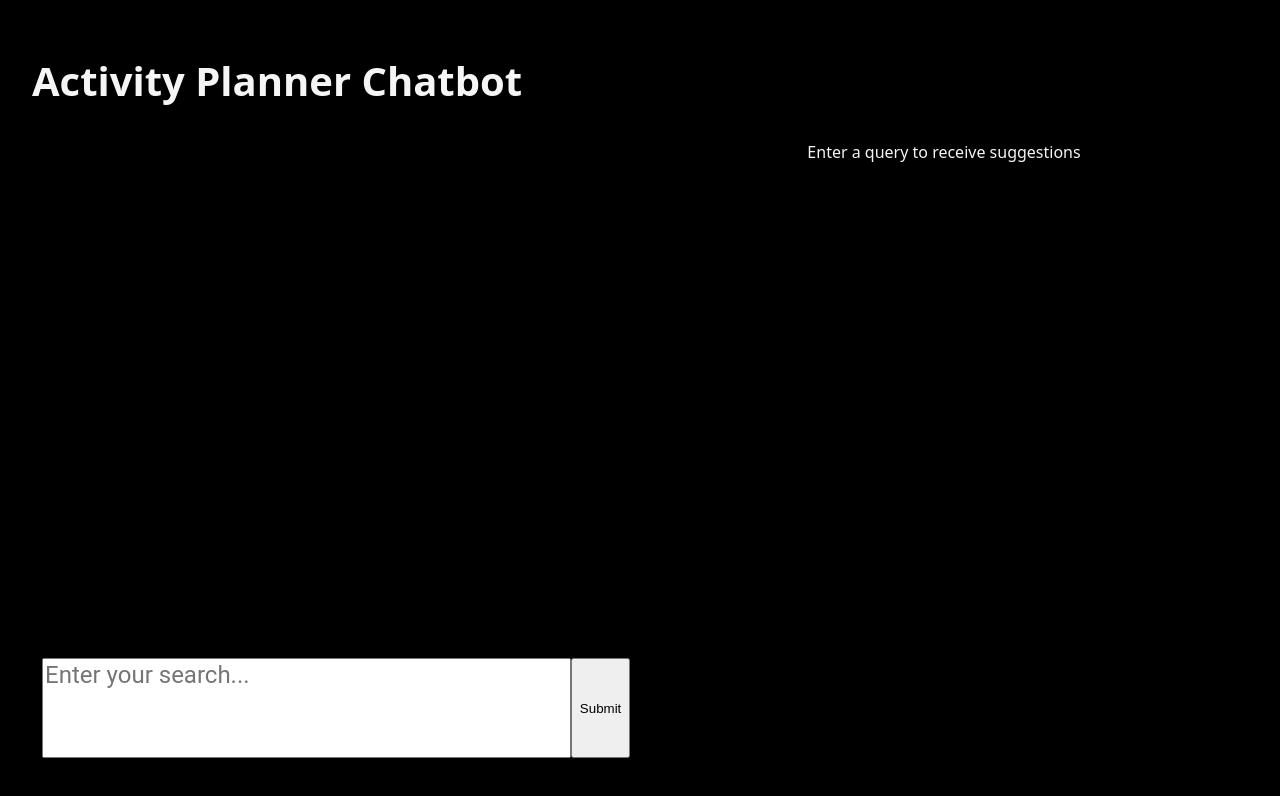
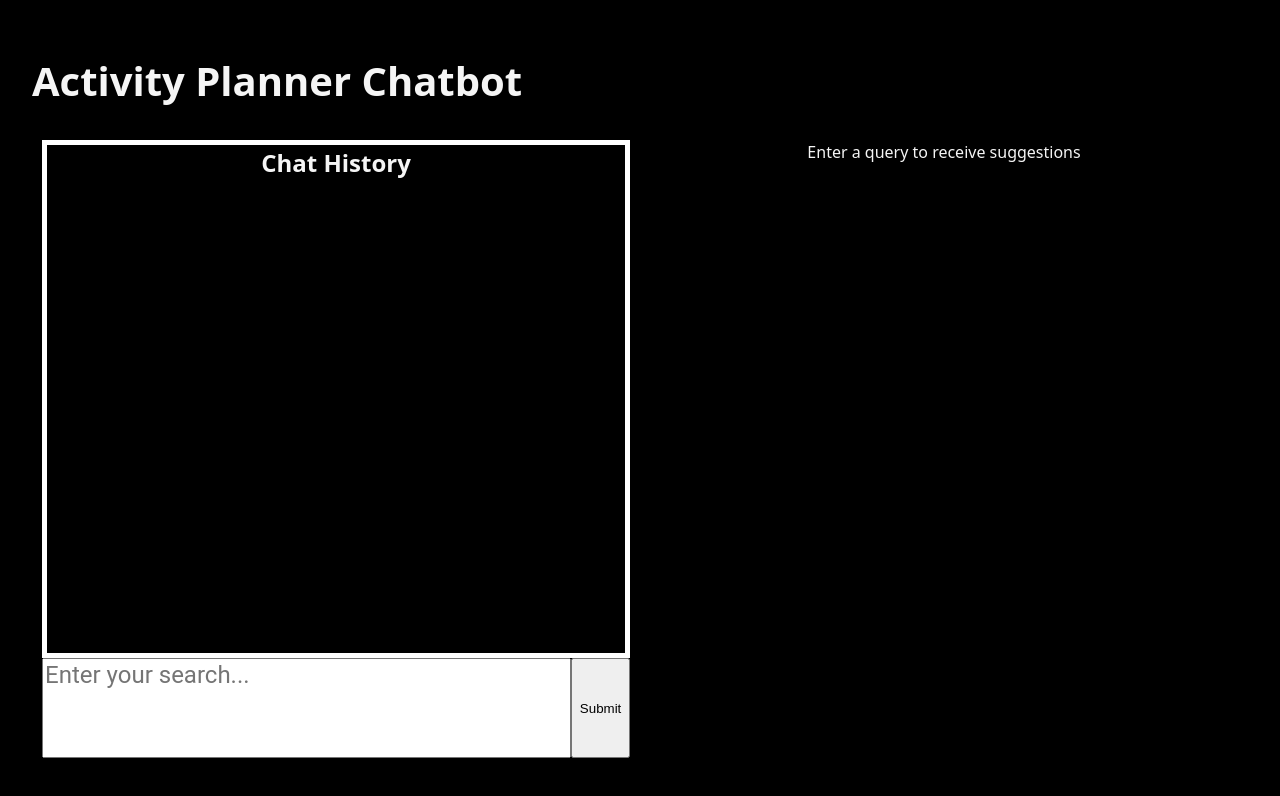
Before and after one commit to kendrickgolden/activity-planner, a React (Vite) app in the folder client/: page / in a window 1280 px wide. Shown: the top 796 px of the page. Built offline with nearby package versions, Linux system fonts and the light colour scheme.

Commit message:
record user searches and display as chat history

```diff
--- /dev/null
+++ b/client/src/Chatbox/ChatHistory.css
@@ -0,0 +1,21 @@
+#chat_history {
+  width: 100%;
+  height: calc(100% - 100px);
+  border: 5px solid white;
+}
+
+#chat_history h2 {
+  width: 100%;
+  text-align: center;
+  height: 50px;
+  margin: 0;
+}
+
+#message_log {
+  width: 100%;
+  height: calc(100% - 50px);
+  overflow-y: scroll;
+  padding: 10px;
+  font-family: "Roboto", sans-serif;
+  font-size: 1.5rem;
+}
--- /dev/null
+++ b/client/src/Chatbox/ChatHistory.jsx
@@ -0,0 +1,18 @@
+import "./ChatHistory.css";
+function ChatHistory({ convo }) {
+  const message = convo.map((text, index) => {
+    return (
+      <div className="message" key={index}>
+        {text}
+      </div>
+    );
+  });
+
+  return (
+    <div id="chat_history">
+      <h2>Chat History</h2>
+      <div id="message_log">{message}</div>
+    </div>
+  );
+}
+export default ChatHistory;
--- a/client/src/Chatbox/Chatbox.jsx
+++ b/client/src/Chatbox/Chatbox.jsx
@@ -1,76 +1,44 @@
 import { useEffect, useState } from "react";
-import { useJsApiLoader, Autocomplete } from "@react-google-maps/api";
+import ChatHistory from "./ChatHistory";
 
 import "./Chatbox.css";
 const libraries = ["places"];
 
-function Input({suggestions, setSuggestions, setNumVenues}) {
-  /*const [city,setCity] = useState('');*/
+function Input({ suggestions, setSuggestions, setNumVenues }) {
   const [search, setSearch] = useState("");
+  //store user and GPT responses as list
+  const [convo, setConvo] = useState([]);
 
+  //display text as typed
   const updateSearch = (event) => {
     event.preventDefault();
     setSearch(event.target.value);
   };
 
-  const findSuggestions = async (event) => {
+  //send query to Open AI for conversion and return places query results
+  const processSearch = async (event) => {
     event.preventDefault();
+    setConvo((prevText) => [...prevText, search]);
+    setSearch("");
+
     const response = await fetch(
       `http://localhost:5000/api/places?query=${search}`
     );
 
     const data = await response.json();
 
-
     if (data) {
       setSuggestions(Object.values(data));
-      setNumVenues(data.length)
-      console.log(data);
-    //  console.log(data.length)
+      setNumVenues(data.length);
+
+      // console.log(data);
     }
   };
 
-  /* useEffect(() => {
-      findSuggestions()
-    }, [search]);*/
-
-  /*const { isLoaded } = useJsApiLoader({
-        googleMapsApiKey: 'AIzaSyDV9vvgvCz9W2YmXQHTcf_4lU93hCulmbU',
-        libraries,
-      });
-
-      const onPlaceChanged = (autocomplete) => {
-        const place = autocomplete.getPlace();
-        if (!place || !place.address_components) return;
-
-        const currentCity = place.address_components.find(component =>
-          component.types.includes('locality')
-        );
-
-        const currentCountry = place.address_components.find(component =>
-          component.types.includes('country')
-        );
-
-        const selectedCity = currentCity?.long_name || place.name;
-        const selectedCountry = currentCountry?.long_name || '';
-
-        setCity(`${selectedCity}, ${selectedCountry}`);
-      };*/
-
-  /* if (!isLoaded) return <p>Loading...</p>;*/
-
   return (
     <div id="chatbox">
-      <form onSubmit={findSuggestions}>
-        {/*}  <label htmlFor="location">Location </label>
-       {isLoaded ?  <Autocomplete onLoad={autocomplete => (window.autocomplete = autocomplete)}  onPlaceChanged={() => onPlaceChanged(window.autocomplete)}
-  options={{
-    types: ['(cities)'],
-    fields: ['address_components', 'geometry', 'name'],
-  }}>
-            <input type="text" id="location" name="location" placeholder="Type in your city..."></input>
-        </Autocomplete>  : "Loading....."}*/}
-
+      <ChatHistory convo={convo} />
+      <form onSubmit={processSearch}>
         <label htmlFor="chat_input"></label>
         <textarea
           type="text"
--- a/client/src/Chatbox/chatbox.css
+++ b/client/src/Chatbox/chatbox.css
@@ -3,6 +3,8 @@
   position: relative;
   padding: 10px;
 }
+
+
 
 #chatbox form {
   position: absolute;
```
